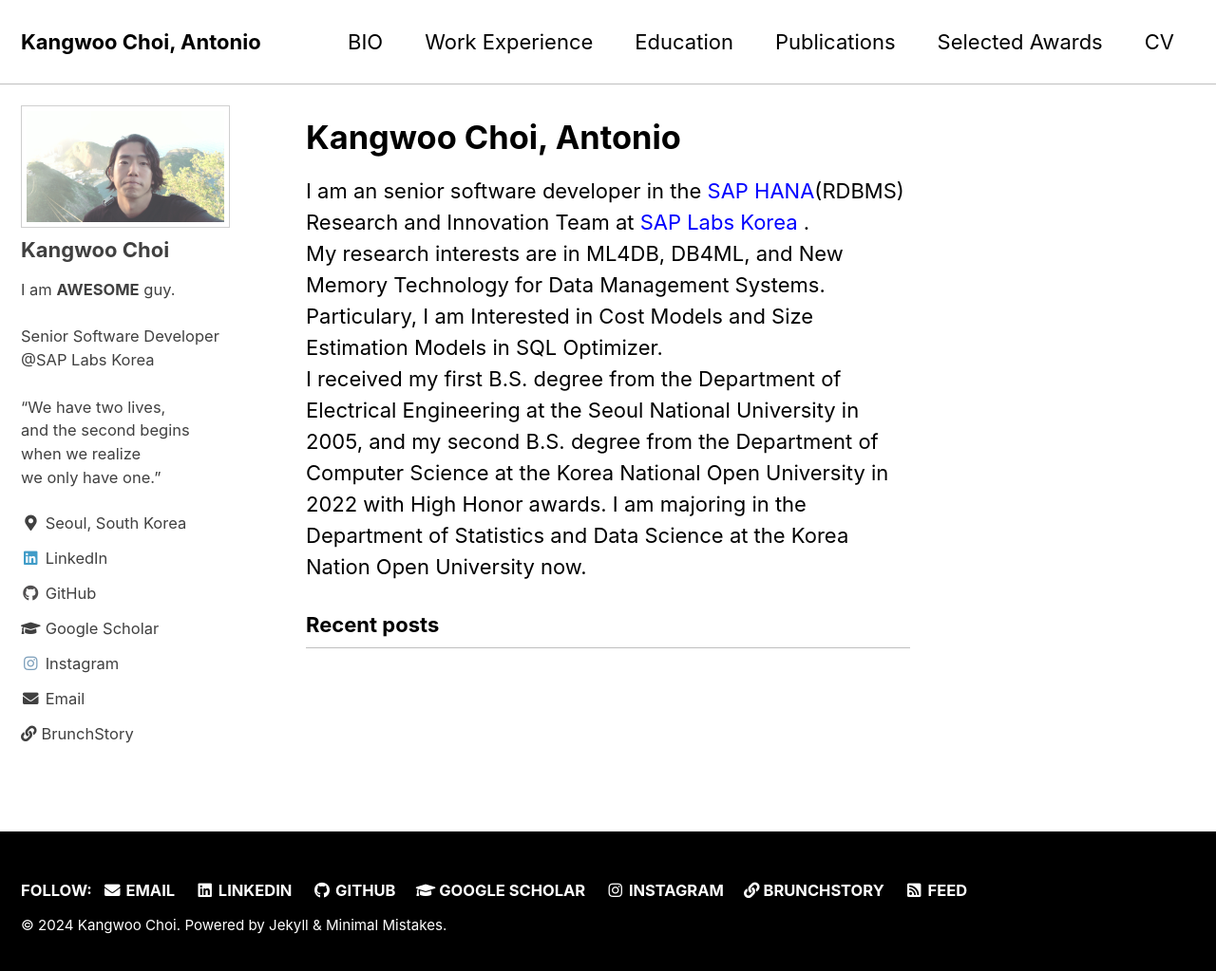
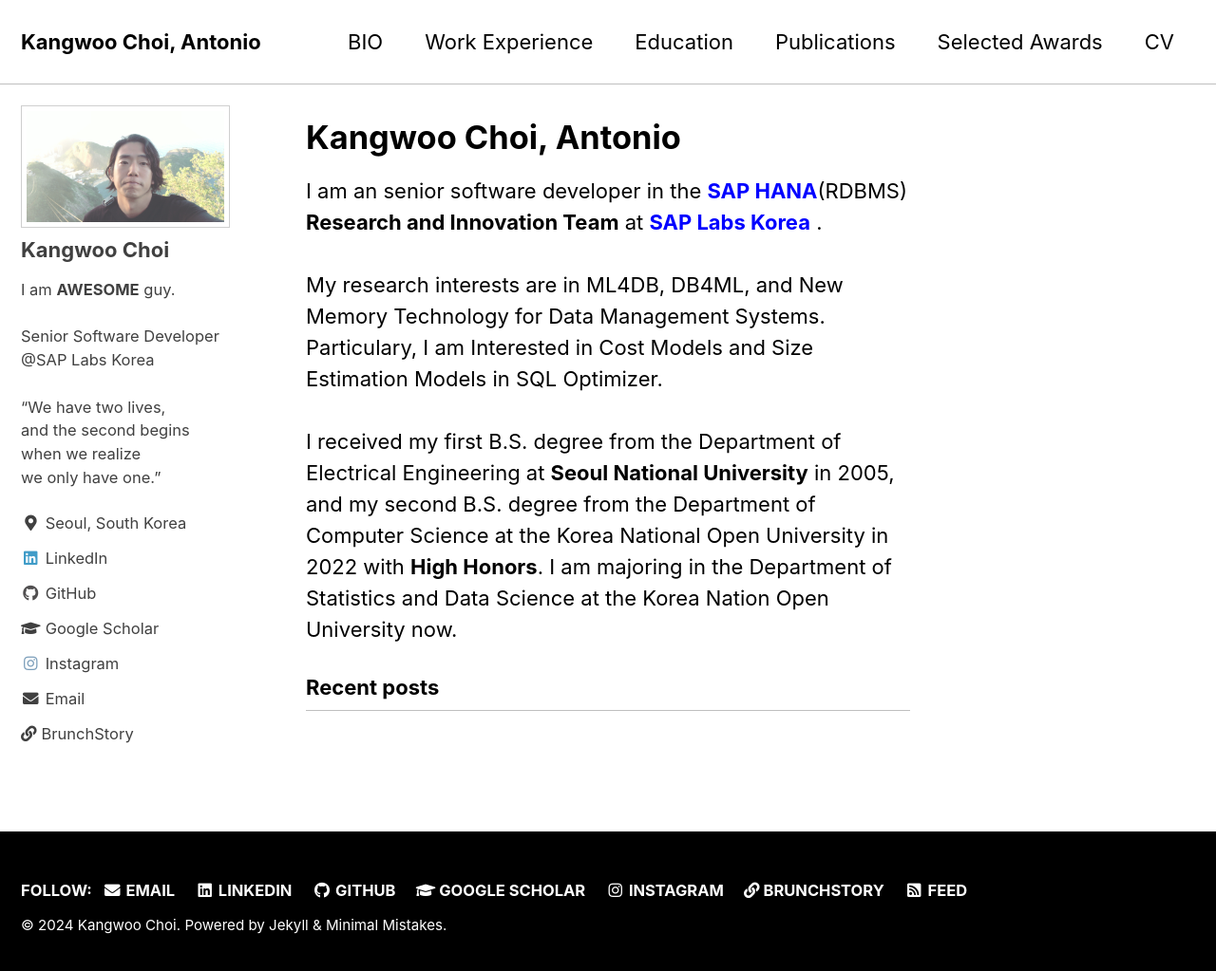
Before and after one commit to KangwooChoi/KangwooChoi.github.io, a Jekyll site: the page built from index.html, in a window 1280 px wide and 1031 px high. Shown: the top 1023 px of the window at 95% size. Built offline with Jekyll 4.4.1, drawn with Linux system fonts in a browser that asks for light colours; cached includes are drawn as plain includes; the list of posts is cut into pages by our own code.

Commit message:
Update index.html

```diff
--- a/index.html
+++ b/index.html
@@ -4,13 +4,13 @@
 ---
 
 <h1 class="page__title" itemprop="headline">Kangwoo Choi, Antonio</h1>
-<p>I am an senior software developer in the
-  <a style="text-decoration:none" href="https://www.sap.com/korea/products/technology-platform/hana/what-is-sap-hana.html">SAP HANA</a>(RDBMS)
-  Research and Innovation Team at
-  <a style="text-decoration:none" href="https://www.sap.com/korea/about/labs-korea.html">SAP Labs Korea</a>
-  . <br>My research interests are in ML4DB, DB4ML, and New Memory Technology for Data Management Systems. Particulary,
+<p font-size=0.5em>I am an senior software developer in the
+  <a style="text-decoration:none" href="https://www.sap.com/korea/products/technology-platform/hana/what-is-sap-hana.html"><b>SAP HANA</b></a>(RDBMS)
+  <b>Research and Innovation Team</b> at
+  <a style="text-decoration:none" href="https://www.sap.com/korea/about/labs-korea.html"><b>SAP Labs Korea</b></a>
+  . <br><br>My research interests are in ML4DB, DB4ML, and New Memory Technology for Data Management Systems. Particulary,
   I am Interested in Cost Models and Size Estimation Models in SQL Optimizer.
-   <br>I received my first B.S. degree from the Department of Electrical Engineering at the Seoul National University in 2005,
+   <br><br>I received my first B.S. degree from the Department of Electrical Engineering at <b>Seoul National University</b> in 2005,
    and my second B.S. degree from the Department of Computer Science at the Korea National Open University in 2022
-   with High Honor awards. I am majoring in the Department of Statistics and Data Science at the Korea Nation Open University now.<br>
+   with <b>High Honors</b>. I am majoring in the Department of Statistics and Data Science at the Korea Nation Open University now.<br>
 </p>
```
